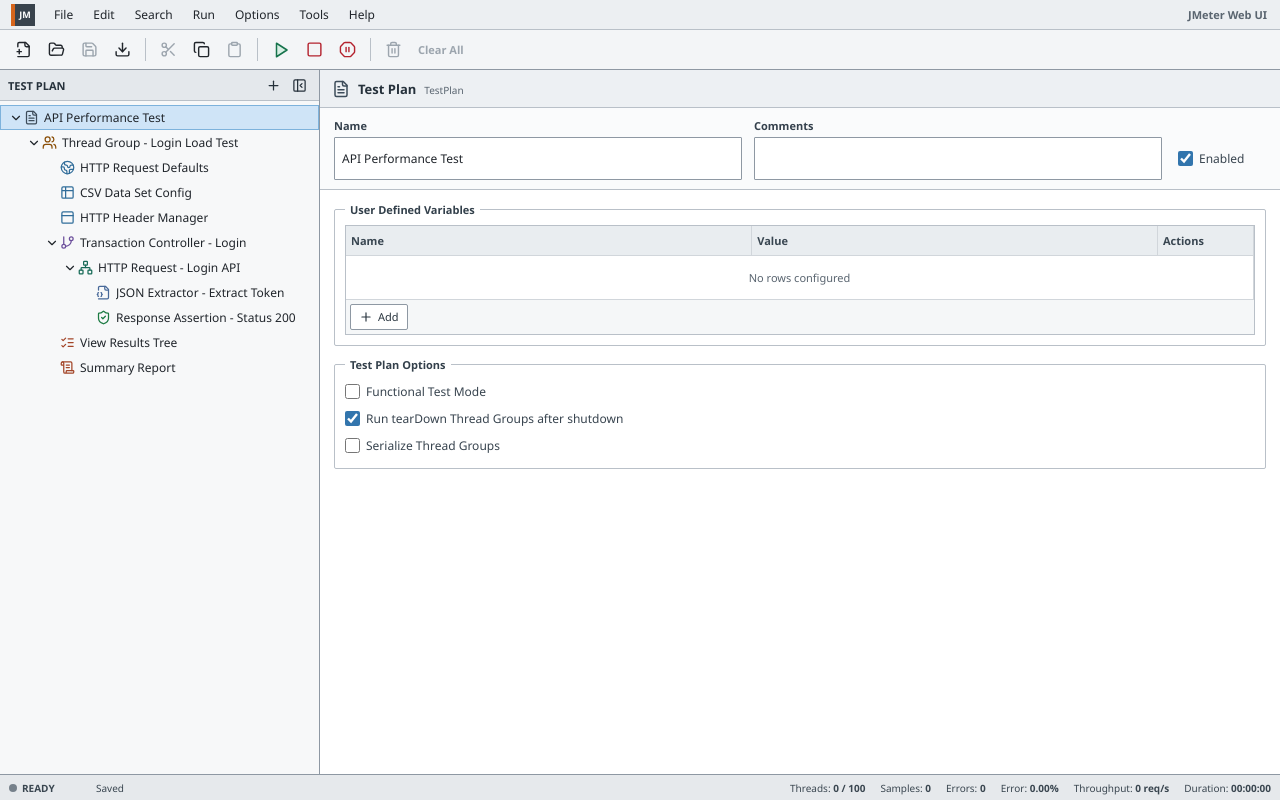
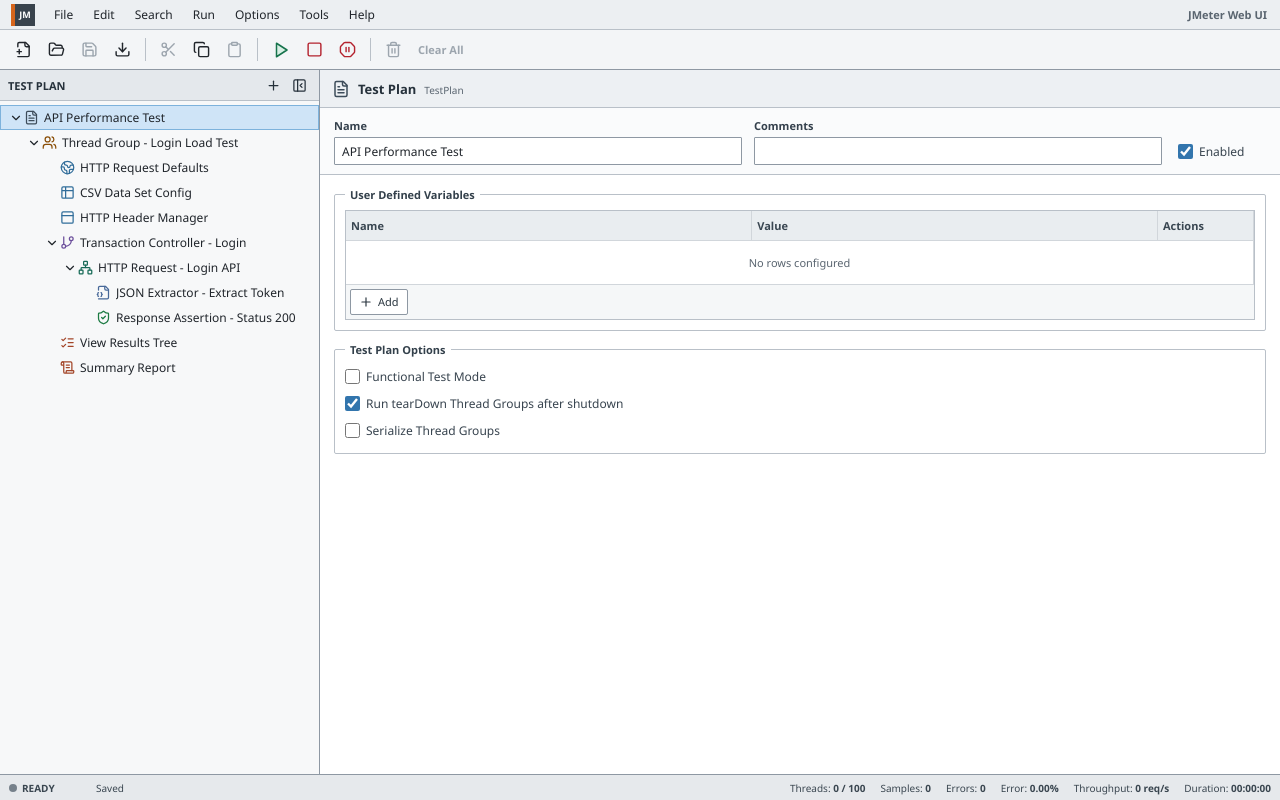
Before and after one commit to hadinhkms/Automation_Jmeter, a React (Vite) app: page / in a window 1280 px wide. Built offline with nearby package versions, Linux system fonts and the light colour scheme.

Commit message:
Compact component header fields

```diff
--- a/src/app/App.css
+++ b/src/app/App.css
@@ -504,19 +504,21 @@ button:hover kbd {
 }
 
 .component-header textarea {
-  min-height: 43px;
-  height: 43px;
+  min-height: 28px;
+  height: 28px;
+  padding: 4px 7px;
+  line-height: 18px;
   resize: none;
 }
 
 .component-header .header-name-field input {
-  min-height: 43px;
-  height: 43px;
+  min-height: 28px;
+  height: 28px;
 }
 
 .component-header > .checkbox-field {
   align-self: end;
-  height: 43px;
+  height: 28px;
   padding: 0 4px;
   white-space: nowrap;
 }
```
